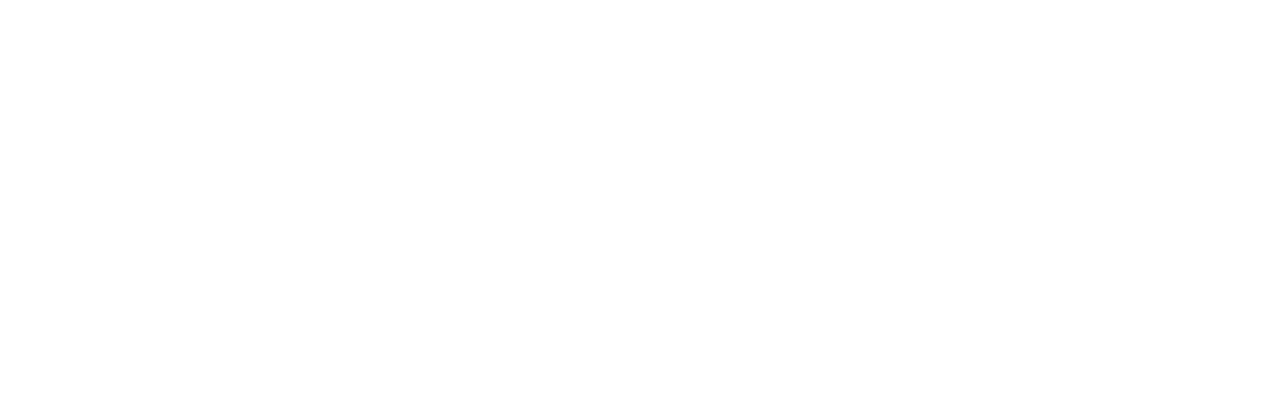
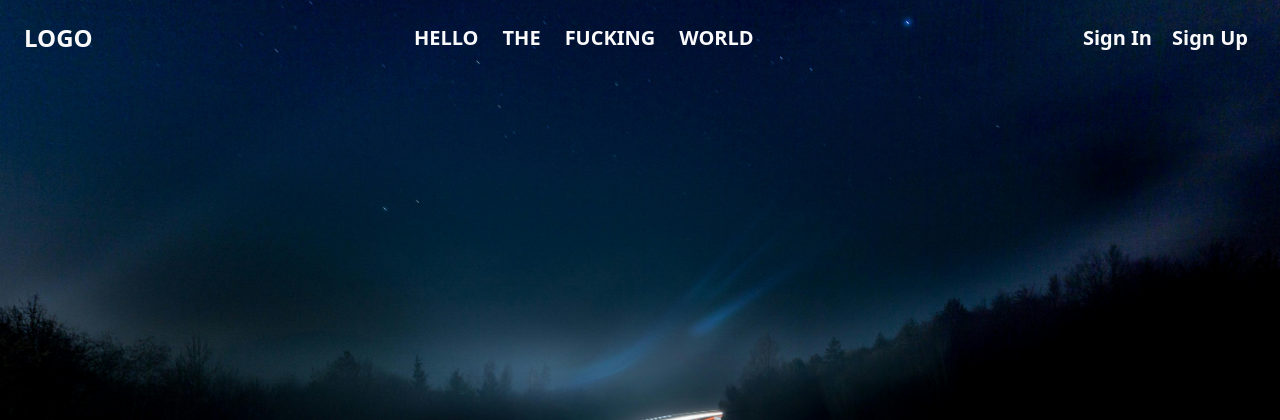
Before and after one commit to Youcode-Classe-E-2024-2025/Abdelali_Latifi_manager, a PHP site: page / in a window 1280 px wide. Before the commit the part shown is empty. Shown: the top 420 px of the page. Run offline with PHP 8.4, Linux system fonts and the light colour scheme; some libraries are stand-ins or nearby versions.

Commit message:
en commencant par l-interface

```diff
--- a/index.php
+++ b/index.php
@@ -3,9 +3,23 @@
 <head>
     <meta charset="UTF-8">
     <meta name="viewport" content="width=device-width, initial-scale=1.0">
-    <title>Document</title>
+    <title>Improved Form</title>
+    <script src="https://cdn.tailwindcss.com"></script>
 </head>
-<body>
-
-</body>
-</html>
+<body class="bg-[url('pexels-pixabay-315938.jpg')] bg-cover bg-no-repeat bg-center text-zinc-50 bg-fixed">
+    <!-- Header -->
+    <header class="flex justify-between items-center px-6 py-4">
+        <h1 class="text-2xl font-extrabold">LOGO</h1>
+        <nav>
+            <ul class="flex gap-x-6">
+                <li class="text-xl font-bold">HELLO</li>
+                <li class="text-xl font-bold">THE</li>
+                <li class="text-xl font-bold">FUCKING</li>
+                <li class="text-xl font-bold">WORLD</li>
+            </ul>
+        </nav>
+        <div>
+            <button id="sign_in" class="p-2 text-xl font-bold rounded-lg hover:bg-violet-600">Sign In</button>
+            <button id="sign_up" class="p-2 text-xl font-bold rounded-lg hover:bg-violet-600">Sign Up</button>
+        </div>
+    </header>
```
Also changed, not shown: main.js (added), pexels-pixabay-315938.jpg (added).
